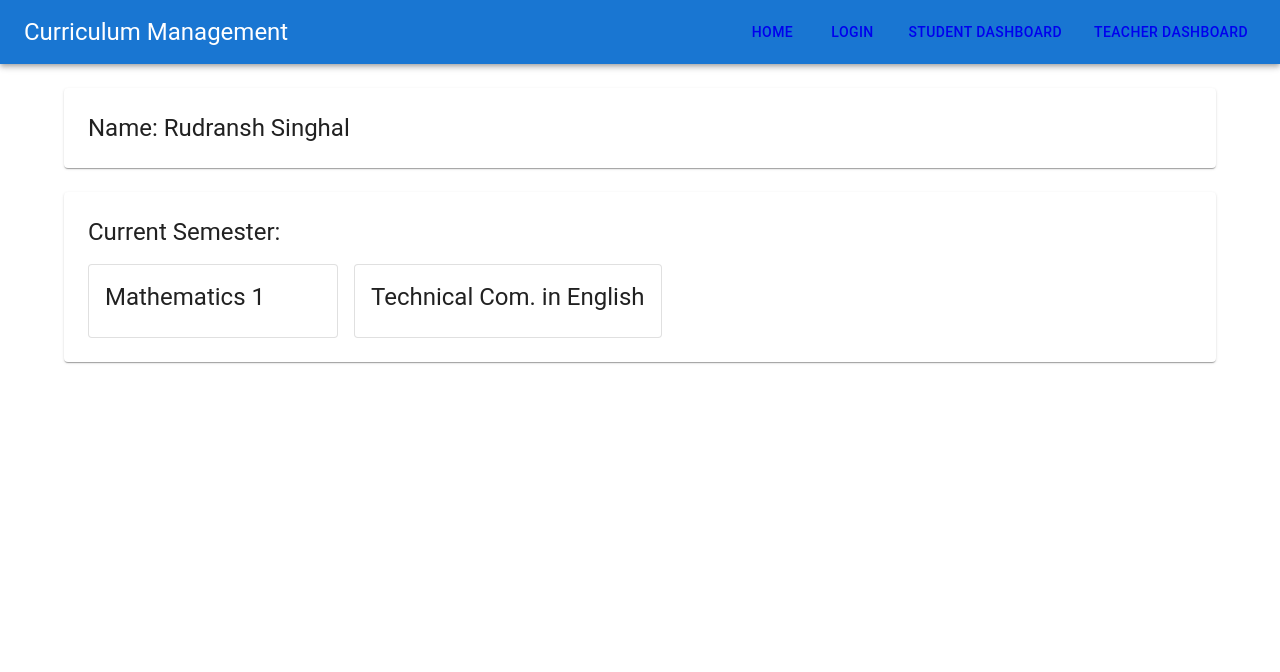
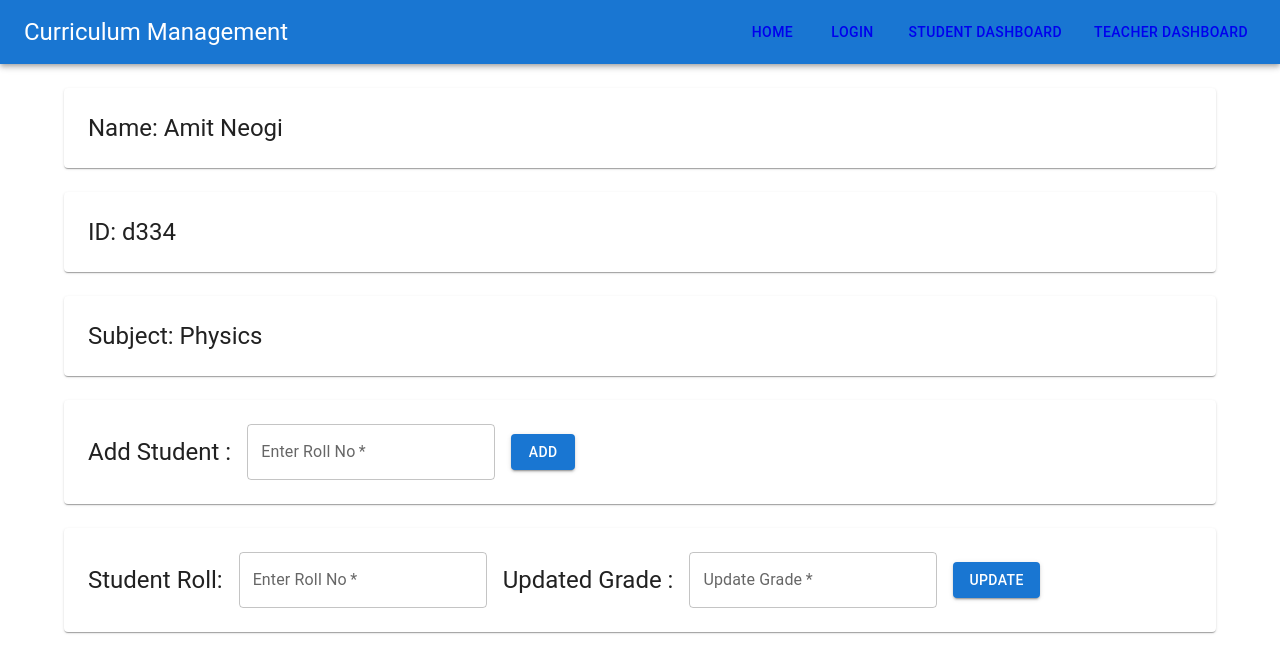
Before and after one commit to Ansh1902396/ISD-project-lnmiit, a React (Create React App) app in the folder project/: page /CurrentSemesterTeacher in a window 1280 px wide. Shown: the top 672 px of the page. Built offline with nearby package versions, Linux system fonts and the light colour scheme; no server answers.

Commit message:
modified:   project/src/pages/CurrentSemesterTeacher.js 	modified:   project/src/pages/PreviousSemesterTeacher.js

```diff
--- a/project/src/pages/CurrentSemesterTeacher.js
+++ b/project/src/pages/CurrentSemesterTeacher.js
@@ -1,42 +1,87 @@
-import { Container, Grid, Paper, Typography, Stack, Card, CardContent } from "@mui/material";
+import { Container, Grid, Paper, Typography, Stack, TextField, Button } from "@mui/material";
 import { useState } from "react";
 
 
 
 const CurrentSemesterTeacher = () => {
 
-    const [stuName,setStuName] = useState("Rudransh Singhal");
+    const [teachName,setStuName] = useState("Amit Neogi");
 
-    const [curSemSub, setCurSemSub] = useState(["Mathematics 1","Technical Com. in English"]);
+    const [teachID, setTeachID] = useState("d334");
 
-    const curSemCard = curSemSub.map( subject =>
-    <Card  variant="outlined" sx={{ minWidth: 250 }}>
-        <CardContent>
-            <Typography variant="h5" component="div">
-                {subject}
-            </Typography>
-        </CardContent>
-    </Card>
-    );
+    const [subName, setSubName] = useState("Physics");
 
-return(
+    return (
         < Container sx={{padding:3}} >
             <Grid container spacing={3}>
                 <Grid item xs = {12}>
                     <Paper>
-                        <Typography variant="h5" sx = {{padding : 3}}> Name: {stuName}</Typography>
+                        <Typography variant="h5" sx = {{padding : 3}}> Name: {teachName}</Typography>
                     </Paper>
                 </Grid>
+
                 <Grid item xs = {12}>
-                    <Paper sx = {{padding : 3}}>
-                        <Typography variant="h5">Current Semester:</Typography>
-                        <Stack direction = "row" spacing = {2}  sx= {{ mt : 2 }}>
+                    <Paper>
+                        <Typography variant="h5" sx = {{padding : 3}}> ID: {teachID}</Typography>
+                    </Paper>
+                </Grid>
 
-                            {curSemCard}
+                <Grid item xs = {12}>
+                    <Paper>
+                        <Typography variant="h5" sx = {{padding : 3}}> Subject: {subName}</Typography>
+                    </Paper>
+                </Grid>
+
+                <Grid item xs = {12}>
+                    <Paper>
+                        <Stack direction = "row" sx = {{padding : 3, alignItems : 'center'}} spacing = {2}>
+                        <Typography variant="h5"> Add Student :</Typography>
+                        <TextField
+                            name="enterRoll"
+                            variant="outlined"
+                            label="Enter Roll No"
+                            required
+                        />
+                        <Button
+                            name="checkGradeButton"
+                            type="submit"
+                            variant="contained"
+                        >ADD
+                        </Button>
+                        </Stack>
+                    </Paper>
+                </Grid>
+
+                <Grid item xs ={12}>
+                    <Paper>
+                        <Stack direction="column">
+                            <Stack direction = "row" sx = {{padding : 3, alignItems : 'center'}} spacing = {2}>
+                                <Typography variant="h5"> Student Roll:</Typography>
+                                <TextField
+                                    name="enterUpRoll"
+                                    variant="outlined"
+                                    label="Enter Roll No"
+                                    required
+                                />
+                                <Typography variant="h5"> Updated Grade :</Typography>
+                                <TextField
+                                    name="enterUp2Roll"
+                                    variant="outlined"
+                                    label="Update Grade"
+                                    required
+                                />
+                                <Button
+                                    name="updateGradeButton"
+                                    type="submit"
+                                    variant="contained"
+                                >Update
+                                </Button>
+                            </Stack>
 
                         </Stack>
                     </Paper>
                 </Grid>
+
             </Grid>
         </Container>
 );
--- a/project/src/pages/PreviousSemesterTeacher.js
+++ b/project/src/pages/PreviousSemesterTeacher.js
@@ -1,8 +1,4 @@
-import { Container, Grid, Paper, Typography, Stack, Card, CardContent } from "@mui/material";
-import InputLabel from '@mui/material/InputLabel';
-import MenuItem from '@mui/material/MenuItem';
-import FormControl from '@mui/material/FormControl';
-import Select from '@mui/material/Select';
+import { Container, Grid, Paper, Typography, Stack,TextField, Button } from "@mui/material";
 import { useState } from "react";
 
 const PreviousSemesterTeacher = () => {
@@ -10,10 +6,9 @@ const PreviousSemesterTeacher = () => {
 
     const [teachID, setTeachID] = useState("d334");
 
+    const [subName, setSubName] = useState("Physics");
 
-
-
-
+    const [gradePara, setGradePara] = useState("The grade is A.");
 
 
 
@@ -34,7 +29,28 @@ const PreviousSemesterTeacher = () => {
 
                 <Grid item xs = {12}>
                     <Paper>
-                        <Typography variant="h5" sx = {{padding : 3}}> Subject: {teachName}</Typography>
+                        <Typography variant="h5" sx = {{padding : 3}}> Subject: {subName}</Typography>
+                    </Paper>
+                </Grid>
+
+                <Grid item xs = {12}>
+                    <Paper>
+                        <Stack direction = "row" sx = {{padding : 3, alignItems : 'center'}} spacing = {2}>
+                        <Typography variant="h5"> Check Grade :</Typography>
+                        <TextField
+                            name="enterRoll"
+                            variant="outlined"
+                            label="Enter Roll No"
+                            required
+                        />
+                        <Button
+                            name="checkGradeButton"
+                            type="submit"
+                            variant="contained"
+                        >Submit
+                        </Button>
+                        </Stack>
+                        <Typography variant ="paragraph" sx={{marginLeft: 3}}>{gradePara}</Typography>
                     </Paper>
                 </Grid>
             </Grid>
```
